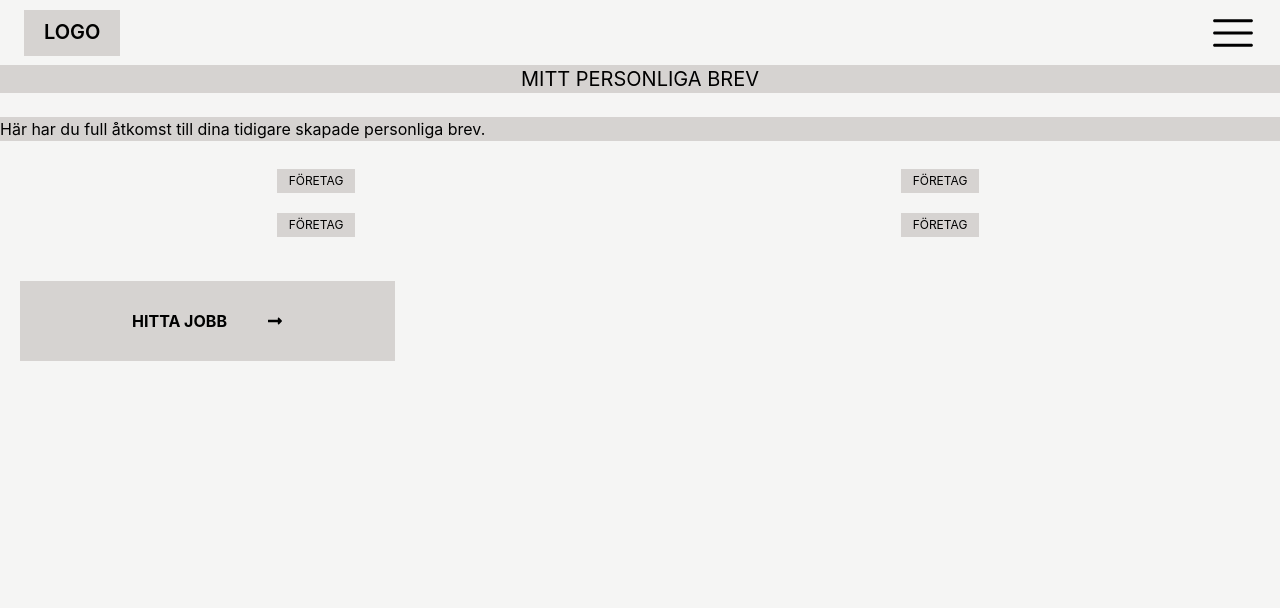
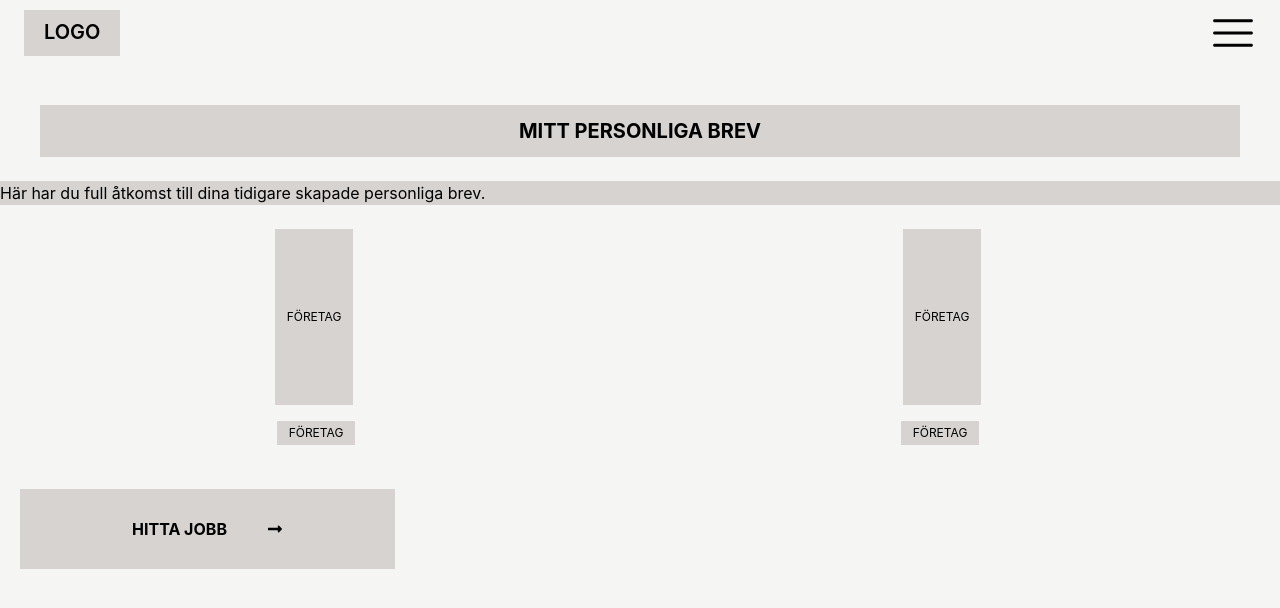
Before and after one commit to Adrozs/Emplojd, a React (Vite) app: page /NoEarlierCoverLetter in a window 1280 px wide. Shown: the top 608 px of the page. Built offline with nearby package versions, Linux system fonts and the light colour scheme.

Commit message:
Refactor styling in NoEarlierCoverLetter component and update text

```diff
--- a/src/pages/Profile/NoEarlierCoverLetter.jsx
+++ b/src/pages/Profile/NoEarlierCoverLetter.jsx
@@ -5,10 +5,8 @@ import { FaLongArrowAltRight } from 'react-icons/fa';
 function NoEarlierCoverLetter() {
 	return (
 		<>
-			<div className="bg-stone-300 flex justify-center items-center mb-6">
-				<h6 className="font-semi-bold text-xl text-center">
-					MITT PERSONLIGA BREV
-				</h6>
+			<div className="bg-stone-300 flex justify-center p-3 items-center mt-10 mb-6 ml-10 mr-10">
+				<h6 className="font-bold text-xl text-center">MITT PERSONLIGA BREV</h6>
 			</div>
 
 			<div className="bg-stone-300 flex  mb-6">
@@ -17,9 +15,9 @@ function NoEarlierCoverLetter() {
 				</p>
 			</div>
 
-			<div className="flex justify-around p-1 text-xs mt-3 mr-6">
-				<p className="bg-stone-300 p-1 text-center pl-3 pr-3">FÖRETAG</p>
-				<p className="bg-stone-300 p-1 text-center pl-3 pr-3">FÖRETAG</p>
+			<div className="flex justify-around text-xs mt-3 mr-6">
+				<p className="bg-stone-300 p-20 text-center pl-3 pr-3">FÖRETAG</p>
+				<p className="bg-stone-300 p-20 text-center pl-3 pr-3">FÖRETAG</p>
 			</div>
 
 			<div className="flex justify-around  p-1 text-xs mt-3 mr-6">
```
